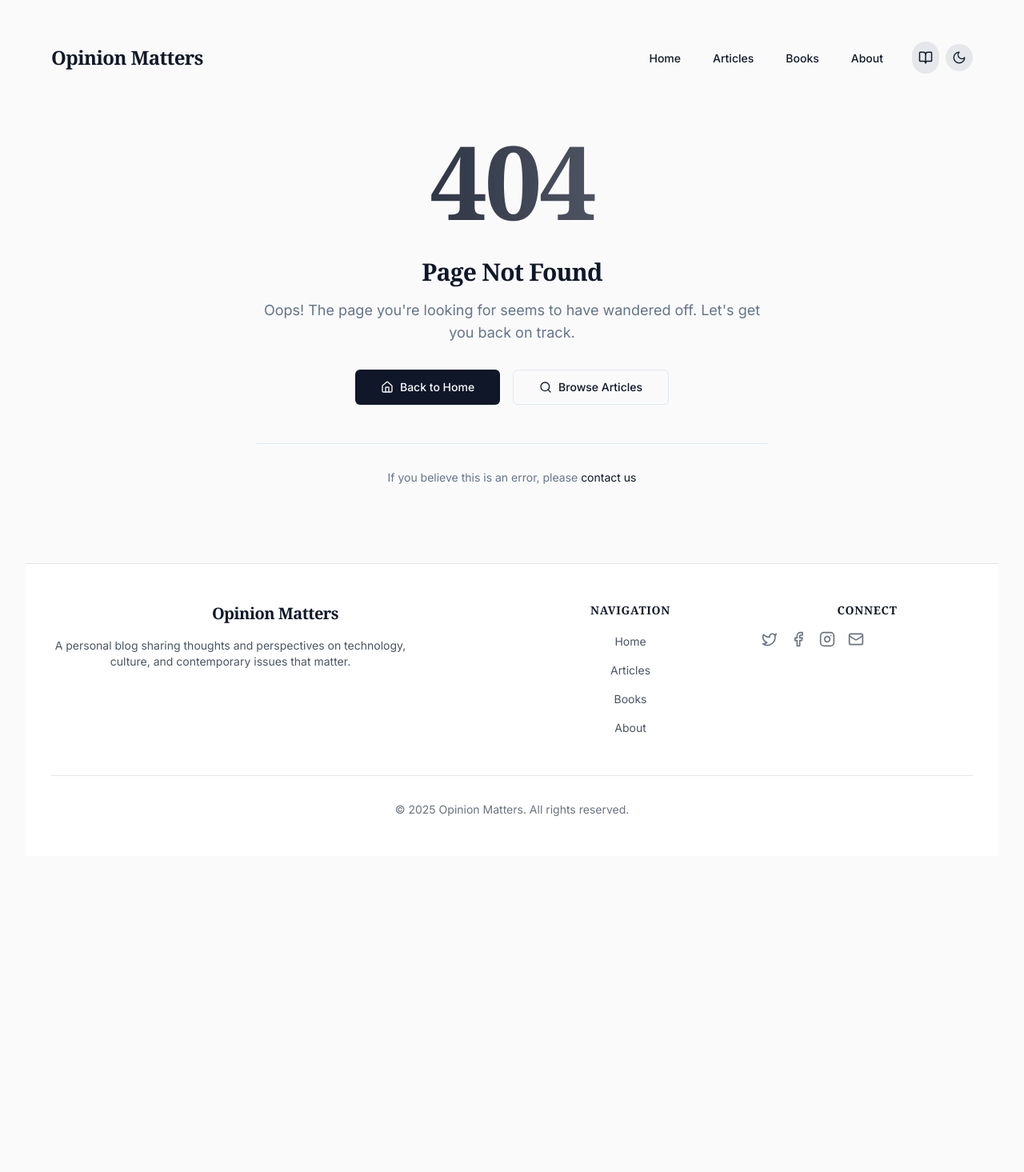
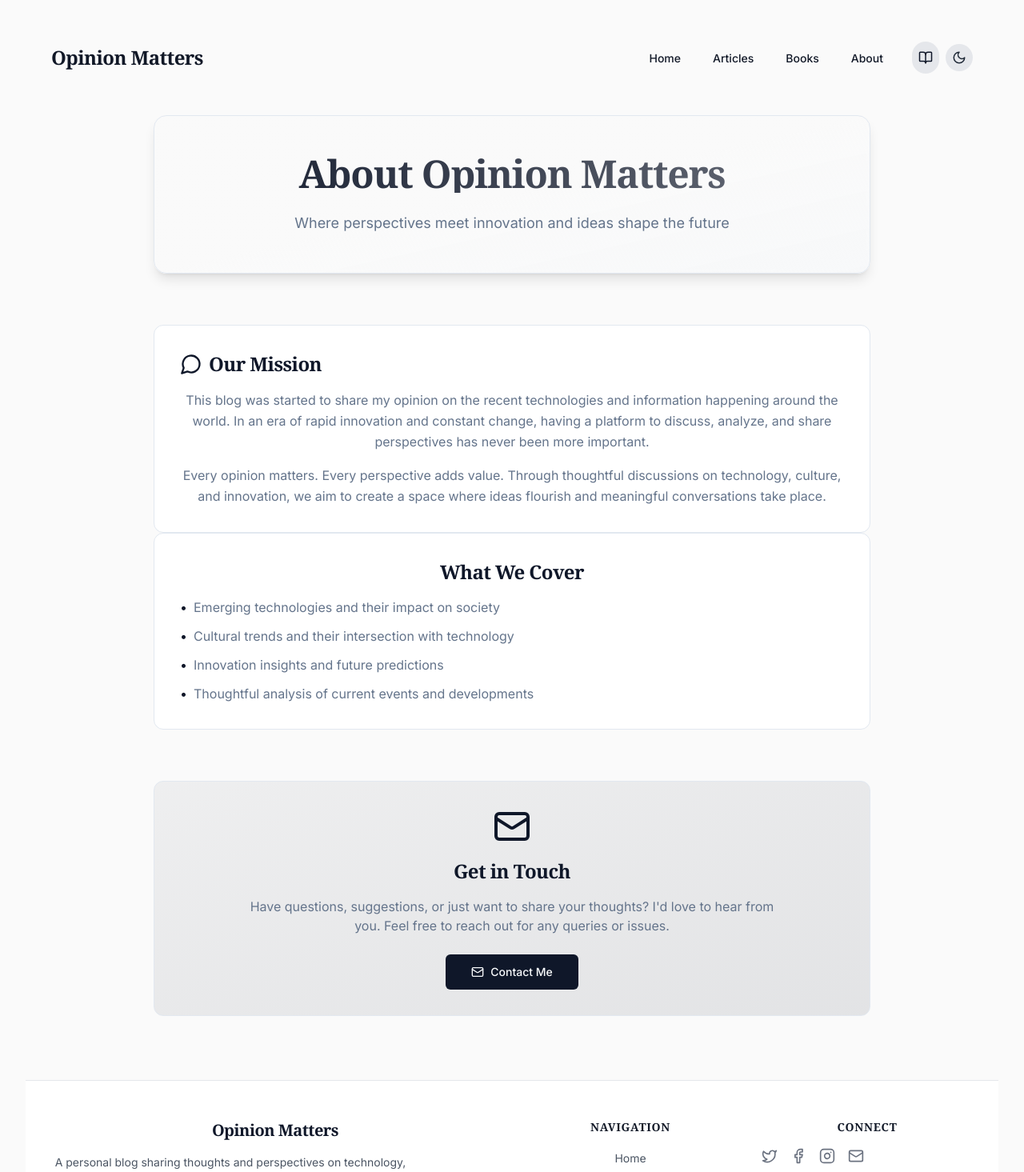
Before and after one commit to Sanylearn/thought-hive, a React (Vite) app: page /about in a window 1280 px wide. Shown: the top 1465 px of the page at 80% size. Before the commit the page ends 1102 px from the top, so only its background shows below. Built offline with nearby package versions, Linux system fonts and the light colour scheme.

Commit message:
feat: Add About page

```diff
--- a/src/App.tsx
+++ b/src/App.tsx
@@ -9,6 +9,7 @@ import ArticlesPage from './pages/ArticlesPage';
 import PostPage from './pages/PostPage';
 import BooksPage from './pages/BooksPage';
 import BookPage from './pages/BookPage';
+import About from './pages/About';
 import NotFound from './pages/NotFound';
 import AdminLogin from './pages/AdminLogin';
 import AdminDashboard from './pages/AdminDashboard';
@@ -28,6 +29,7 @@ function App() {
               <Route path="/post/slug/:slug" element={<PostPage />} />
               <Route path="/books" element={<BooksPage />} />
               <Route path="/book/:id" element={<BookPage />} />
+              <Route path="/about" element={<About />} />
               <Route path="/admin/login" element={<AdminLogin />} />
               <Route
                 path="/admin/dashboard/*"
--- /dev/null
+++ b/src/pages/About.tsx
@@ -0,0 +1,110 @@
+import React from 'react';
+import { motion } from 'framer-motion';
+import Layout from '../components/Layout';
+import { Mail, MessageCircle } from 'lucide-react';
+import { Button } from '../components/ui/button';
+import MetaTags from '../components/SEO/MetaTags';
+
+const About: React.FC = () => {
+  return (
+    <Layout>
+      <MetaTags
+        title="About - Opinion Matters"
+        description="Learn about Opinion Matters - a platform for sharing perspectives on technology, culture, and innovation. Join the conversation that shapes tomorrow."
+      />
+
+      <motion.div
+        className="max-w-4xl mx-auto"
+        initial={{ opacity: 0, y: 20 }}
+        animate={{ opacity: 1, y: 0 }}
+        transition={{ duration: 0.6 }}
+      >
+        {/* Hero Section */}
+        <motion.section
+          className="text-center mb-16 py-12 rounded-2xl border border-border bg-gradient-to-br from-background via-background to-muted/30 shadow-lg backdrop-blur-sm"
+          initial={{ opacity: 0, scale: 0.95 }}
+          animate={{ opacity: 1, scale: 1 }}
+          transition={{ duration: 0.5, delay: 0.2 }}
+        >
+          <h1 className="text-4xl md:text-5xl font-bold mb-6 bg-gradient-to-r from-primary to-primary/60 bg-clip-text text-transparent">
+            About Opinion Matters
+          </h1>
+          <p className="text-lg text-muted-foreground max-w-2xl mx-auto px-6">
+            Where perspectives meet innovation and ideas shape the future
+          </p>
+        </motion.section>
+
+        {/* Main Content */}
+        <motion.div
+          initial={{ opacity: 0, y: 20 }}
+          animate={{ opacity: 1, y: 0 }}
+          transition={{ duration: 0.5, delay: 0.4 }}
+          className="space-y-8 mb-16"
+        >
+          <div className="prose prose-lg dark:prose-invert max-w-none">
+            <section className="rounded-xl border border-border p-8 bg-card">
+              <h2 className="text-2xl font-semibold mb-4 flex items-center gap-2">
+                <MessageCircle className="text-primary" size={28} />
+                Our Mission
+              </h2>
+              <p className="text-muted-foreground leading-relaxed">
+                This blog was started to share my opinion on the recent technologies
+                and information happening around the world. In an era of rapid innovation
+                and constant change, having a platform to discuss, analyze, and share
+                perspectives has never been more important.
+              </p>
+              <p className="text-muted-foreground leading-relaxed mt-4">
+                Every opinion matters. Every perspective adds value. Through thoughtful
+                discussions on technology, culture, and innovation, we aim to create a
+                space where ideas flourish and meaningful conversations take place.
+              </p>
+            </section>
+
+            <section className="rounded-xl border border-border p-8 bg-card">
+              <h2 className="text-2xl font-semibold mb-4">What We Cover</h2>
+              <ul className="space-y-3 text-muted-foreground">
+                <li className="flex items-start">
+                  <span className="text-primary mr-2">•</span>
+                  <span>Emerging technologies and their impact on society</span>
+                </li>
+                <li className="flex items-start">
+                  <span className="text-primary mr-2">•</span>
+                  <span>Cultural trends and their intersection with technology</span>
+                </li>
+                <li className="flex items-start">
+                  <span className="text-primary mr-2">•</span>
+                  <span>Innovation insights and future predictions</span>
+                </li>
+                <li className="flex items-start">
+                  <span className="text-primary mr-2">•</span>
+                  <span>Thoughtful analysis of current events and developments</span>
+                </li>
+              </ul>
+            </section>
+          </div>
+        </motion.div>
+
+        {/* Contact Section */}
+        <motion.section
+          initial={{ opacity: 0, y: 20 }}
+          animate={{ opacity: 1, y: 0 }}
+          transition={{ duration: 0.5, delay: 0.6 }}
+          className="rounded-xl border border-border p-8 bg-gradient-to-br from-primary/5 to-primary/10 text-center"
+        >
+          <Mail className="mx-auto mb-4 text-primary" size={48} />
+          <h2 className="text-2xl font-semibold mb-4">Get in Touch</h2>
+          <p className="text-muted-foreground mb-6 max-w-2xl mx-auto">
+            Have questions, suggestions, or just want to share your thoughts?
+            I'd love to hear from you. Feel free to reach out for any queries or issues.
+          </p>
+          <Button size="lg" className="gap-2">
+            <Mail size={18} />
+            Contact Me
+          </Button>
+        </motion.section>
+      </motion.div>
+    </Layout>
+  );
+};
+
+export default About;
```
